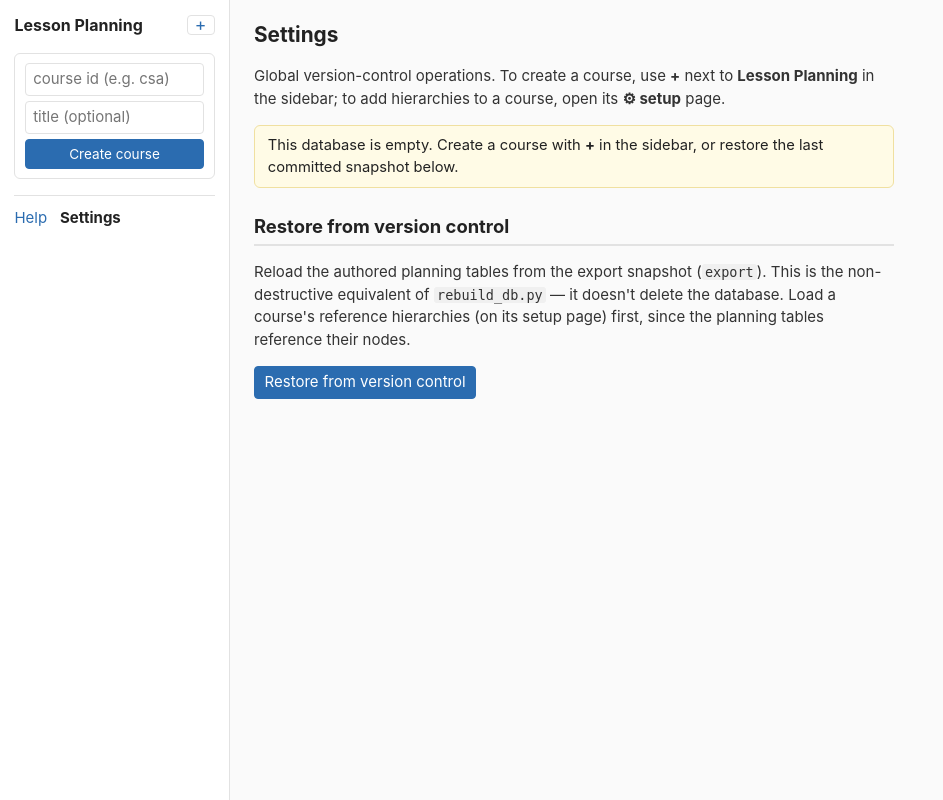
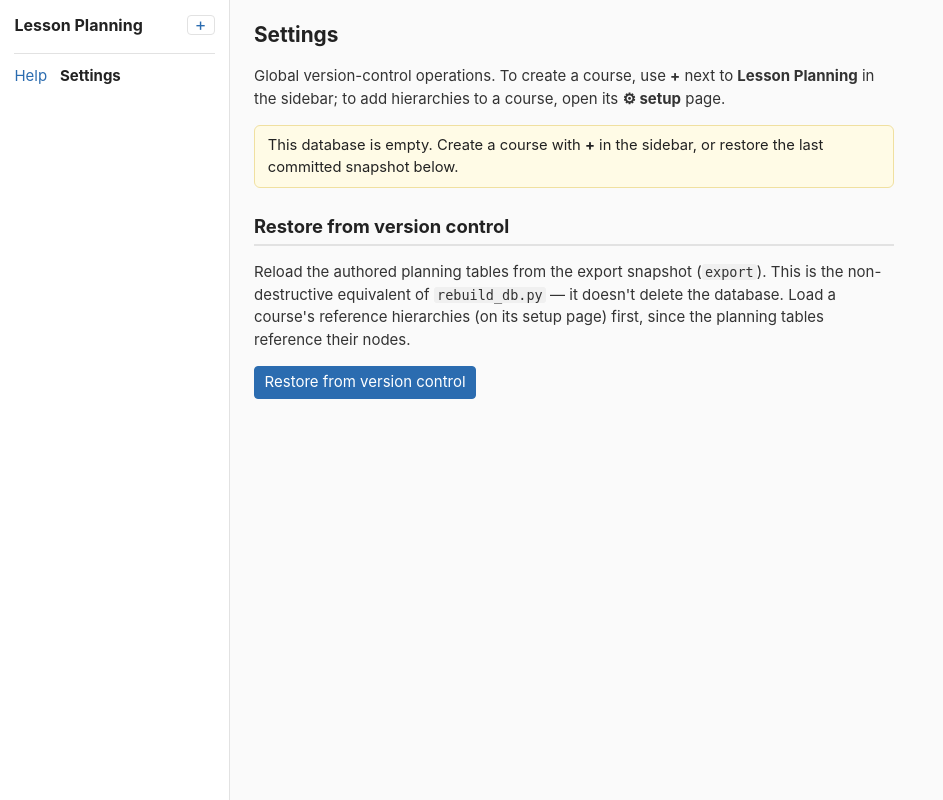
Before and after one commit to gigamonkey/lesson-planning, a Flask app: page /data in a window 1280 px wide. Shown: the whole page, without its empty margins (0-943 px from the left). Run offline with Flask 3, Linux system fonts and the light colour scheme; data that the repository does not hold is empty; some libraries are stand-ins or nearby versions.

Commit message:
Fix new-course form staying visible despite hidden
.newcourse { display: flex } overrode the HTML hidden attribute (author display
beats the UA [hidden]{display:none} rule), so the form showed regardless and the
+ toggle had no visible effect. Add .newcourse[hidden] { display: none } to
restore it.

Co-Authored-By: Claude Opus 4.8 <noreply@anthropic.com>

```diff
--- a/templates/base.html
+++ b/templates/base.html
@@ -35,6 +35,9 @@
     .newcourse { display: flex; flex-direction: column; gap: .3rem; margin: 0 0 1rem;
                 padding: .55rem .6rem; border: 1px solid var(--line); border-radius: 6px;
                 background: #fff; }
+    /* The HTML `hidden` attr sets display:none, but the .newcourse display:flex
+       above would override it; restore it so the form stays hidden until +. */
+    .newcourse[hidden] { display: none; }
     .newcourse input { padding: .28rem .45rem; border: 1px solid var(--line);
                 border-radius: 4px; font: inherit; font-size: .85rem; }
     .newcourse input:focus { border-color: #bcd; outline: none; }
```
